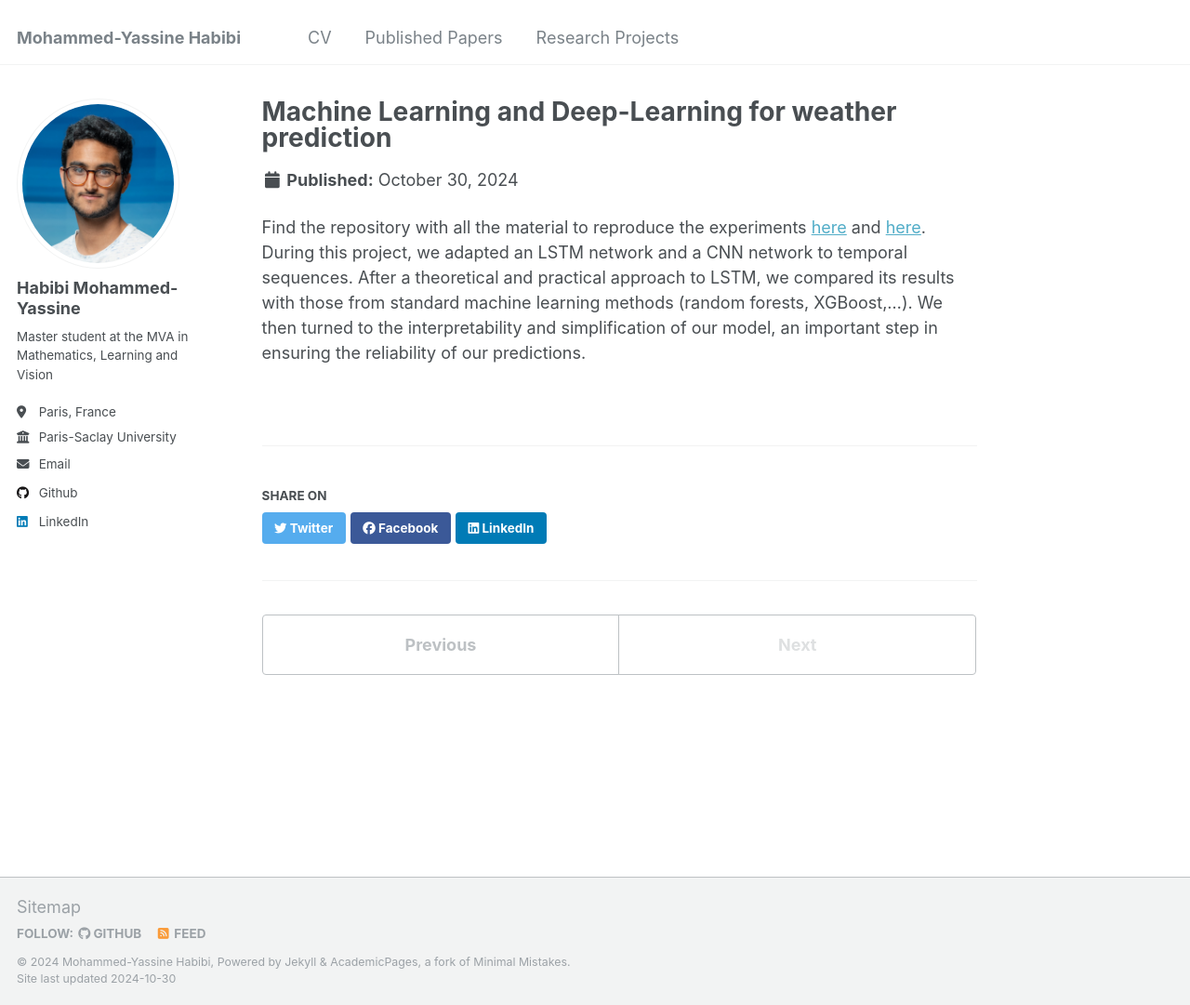
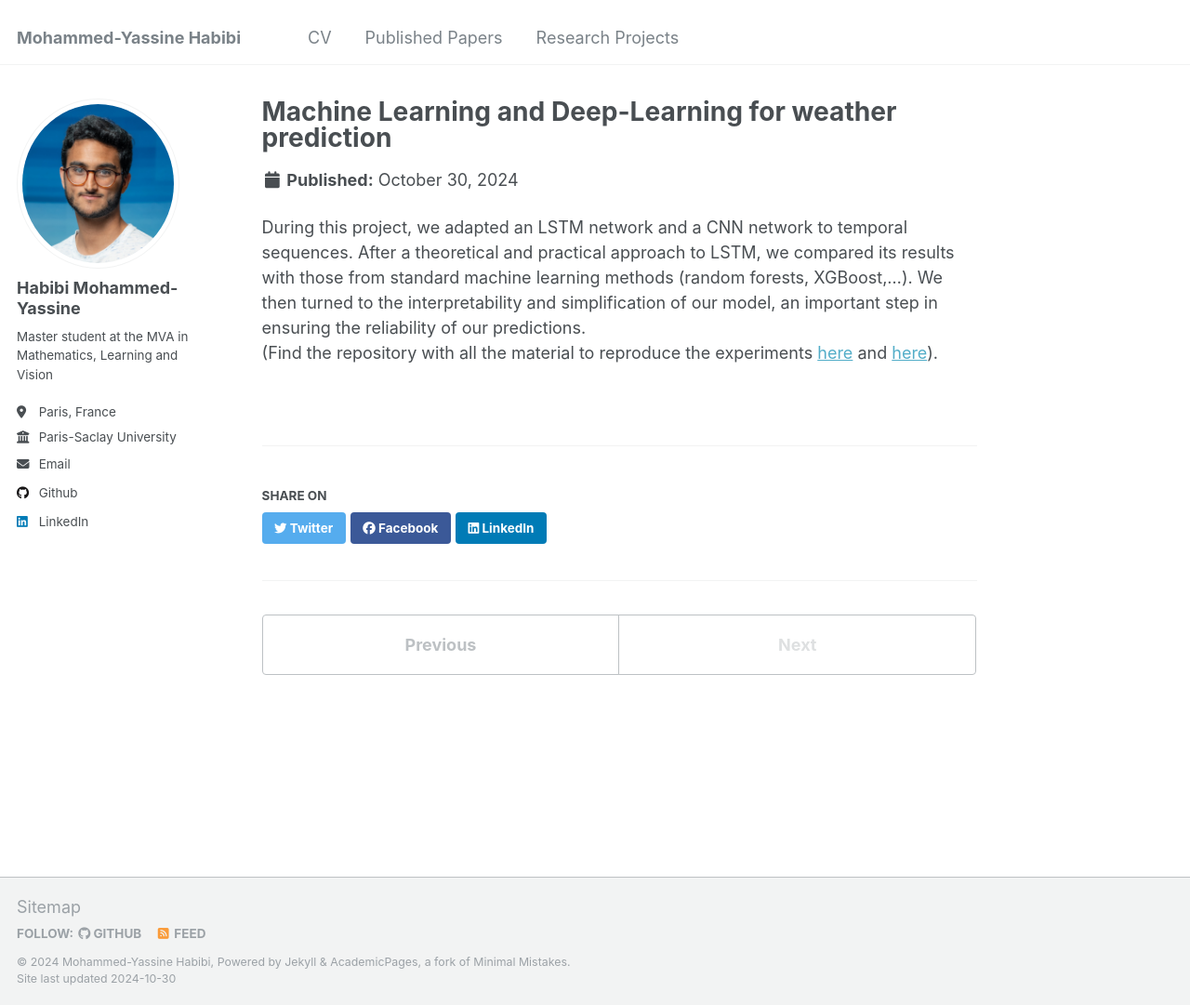
Before and after one commit to mohammed-yassinehabibi/mohammed-yassinehabibi.github.io, a Jekyll site: the page built from _portfolio/ML_weather_prediction.md, in a window 1280 px wide and 1081 px high. Shown: the whole window at 93% size. Built offline with Jekyll 4.4.1, drawn with Linux system fonts in a browser that asks for light colours.

```diff
--- a/_portfolio/ML_weather_prediction.md
+++ b/_portfolio/ML_weather_prediction.md
@@ -4,5 +4,5 @@ paperurl: 'http://mohammed-yassinehabibi.github.io/files/EA_Recherche_Rapport_fi
 collection: portfolio
 ---
 
-Find the repository with all the material to reproduce the experiments [here](https://github.com/mohammed-yassinehabibi/LSTM-for-climate-prediction) and [here](https://github.com/mohammed-yassinehabibi/CNN-for-climat-prediction). \\
-During this project, we adapted an LSTM network and a CNN network to temporal sequences. After a theoretical and practical approach to LSTM, we compared its results with those from standard machine learning methods (random forests, XGBoost,...). We then turned to the interpretability and simplification of our model, an important step in ensuring the reliability of our predictions.
+During this project, we adapted an LSTM network and a CNN network to temporal sequences. After a theoretical and practical approach to LSTM, we compared its results with those from standard machine learning methods (random forests, XGBoost,...). We then turned to the interpretability and simplification of our model, an important step in ensuring the reliability of our predictions. \\
+(Find the repository with all the material to reproduce the experiments [here](https://github.com/mohammed-yassinehabibi/LSTM-for-climate-prediction) and [here](https://github.com/mohammed-yassinehabibi/CNN-for-climat-prediction)).
```
Also changed, not shown: _pages/about.md (+4 -4 lines), _portfolio/IICD_internship.md (+2 -3 lines), 1 other file.
